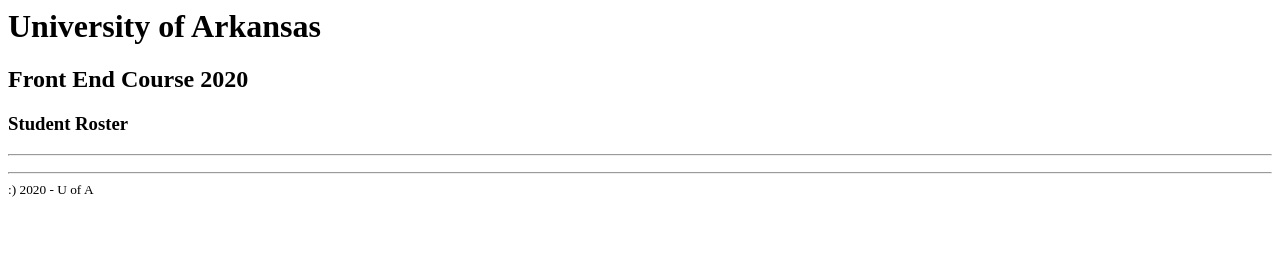
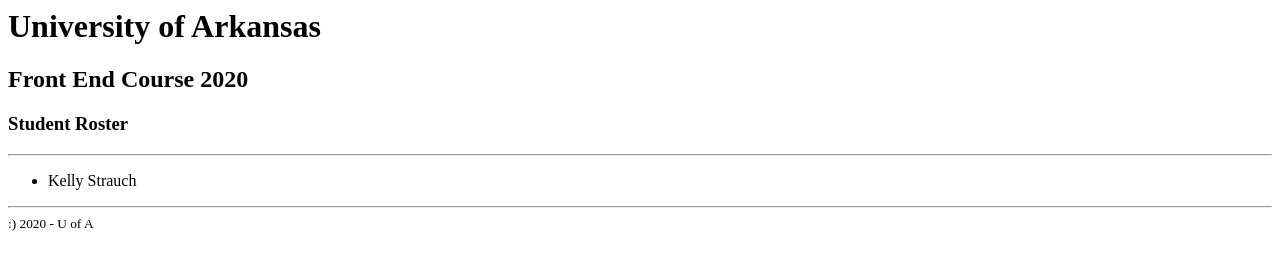
Before and after one commit to rogerd330/student-roster, a plain HTML site: page index.html in a window 1280 px wide. Drawn offline with Linux system fonts and the light colour scheme.

Commit message:
Added my name

```diff
--- a/index.html
+++ b/index.html
@@ -12,7 +12,7 @@
 
         <ul>
         <!-- put your details in an LI below here -->
-
+        	<li>Kelly Strauch</li>
 
         </ul>
 
```
